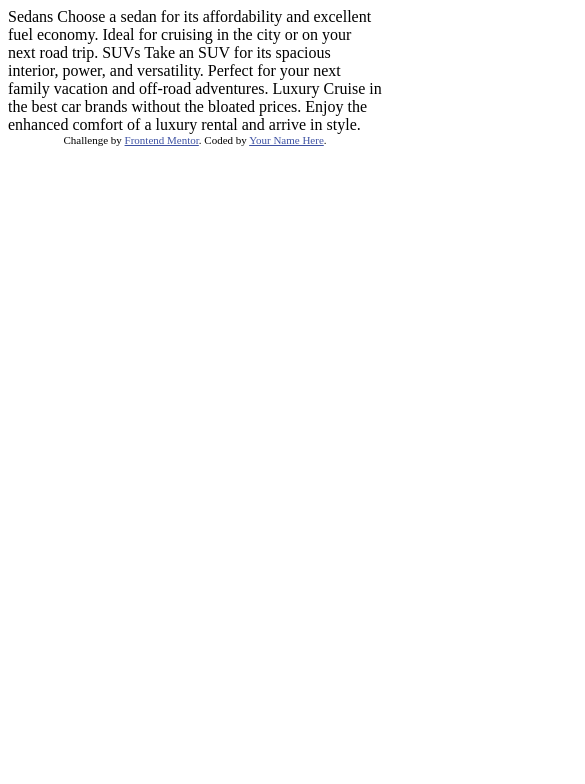
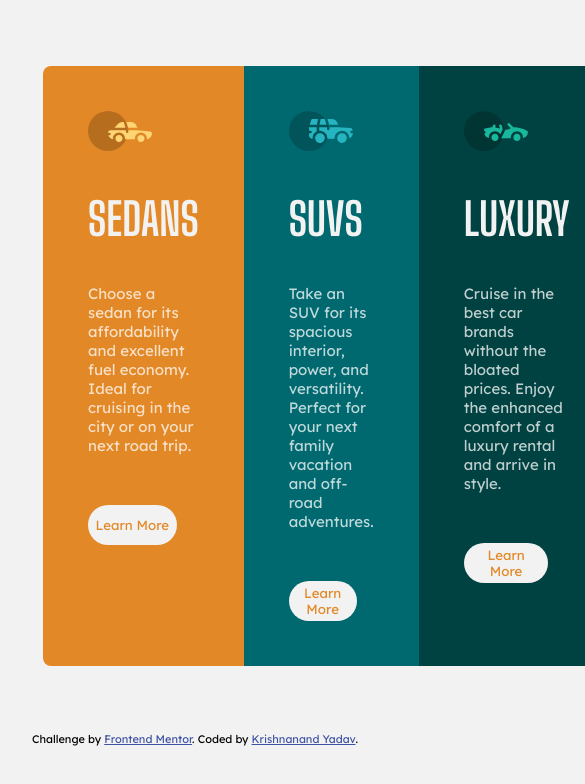
Before and after one commit to Krishnanand2517/3-column-preview-card-component, a plain HTML site: page index.html in a window 390 px wide. Shown: the top 784 px of the page, 585 px wide, since content can reach past the window. Drawn offline with Linux system fonts and the light colour scheme.

Commit message:
Finished but not responsive

```diff
--- a/index.html
+++ b/index.html
@@ -1,36 +1,83 @@
 <!DOCTYPE html>
 <html lang="en">
   <head>
-  <meta charset="UTF-8">
-  <meta name="viewport" content="width=device-width, initial-scale=1.0"> <!-- displays site properly based on user's device -->
+    <meta charset="UTF-8" />
+    <meta name="viewport" content="width=device-width, initial-scale=1.0" />
+    <!-- displays site properly based on user's device -->
 
-  <link rel="icon" type="image/png" sizes="32x32" href="./images/favicon-32x32.png">
+    <!-- Linking the fonts -->
+    <link rel="preconnect" href="https://fonts.googleapis.com" />
+    <link rel="preconnect" href="https://fonts.gstatic.com" crossorigin />
+    <link
+      href="https://fonts.googleapis.com/css2?family=Big+Shoulders+Display:wght@700&family=Lexend+Deca&display=swap"
+      rel="stylesheet"
+    />
 
-  <title>Frontend Mentor | 3-column preview card component</title>
+    <link
+      rel="icon"
+      type="image/png"
+      sizes="32x32"
+      href="./images/favicon-32x32.png"
+    />
+    <link rel="stylesheet" href="style.css" />
+
+    <title>3-column preview card component</title>
 
     <!-- Feel free to remove these styles or customise in your own stylesheet 👍 -->
     <style>
-    .attribution { font-size: 11px; text-align: center; }
-    .attribution a { color: hsl(228, 45%, 44%); }
+      .attribution {
+        font-size: 11px;
+        text-align: center;
+        color: black;
+      }
+      .attribution a {
+        color: hsl(228, 45%, 44%);
+      }
     </style>
   </head>
   <body>
-
-  Sedans
-  Choose a sedan for its affordability and excellent fuel economy. Ideal for cruising in the city
-  or on your next road trip.
-
-  SUVs
-  Take an SUV for its spacious interior, power, and versatility. Perfect for your next family vacation
-  and off-road adventures.
-
-  Luxury
-  Cruise in the best car brands without the bloated prices. Enjoy the enhanced comfort of a luxury
-  rental and arrive in style.
+    <div class="outer-box">
+      <div class="category-box" id="sedan-box">
+        <img src="images/icon-sedans.svg" alt="" class="category-img" />
+        <h2 class="category-heading">Sedans</h2>
+        Choose a sedan for its affordability and excellent fuel economy. Ideal
+        for cruising in the city or on your next road trip.
+        <div class="btn-container">
+          <a href="#">
+            <button class="learn-btn">Learn More</button>
+          </a>
+        </div>
+      </div>
+      <div class="category-box" id="suv-box">
+        <img src="images/icon-suvs.svg" alt="" class="category-img" />
+        <h2 class="category-heading">SUVs</h2>
+        Take an SUV for its spacious interior, power, and versatility. Perfect
+        for your next family vacation and off-road adventures.
+        <div class="btn-container">
+          <a href="#">
+            <button class="learn-btn">Learn More</button>
+          </a>
+        </div>
+      </div>
+      <div class="category-box" id="luxury-box">
+        <img src="images/icon-luxury.svg" alt="" class="category-img" />
+        <h2 class="category-heading">Luxury</h2>
+        Cruise in the best car brands without the bloated prices. Enjoy the
+        enhanced comfort of a luxury rental and arrive in style.
+        <div class="btn-container">
+          <a href="#">
+            <button class="learn-btn">Learn More</button>
+          </a>
+        </div>
+      </div>
+    </div>
 
     <div class="attribution">
-    Challenge by <a href="https://www.frontendmentor.io?ref=challenge" target="_blank">Frontend Mentor</a>.
-    Coded by <a href="#">Your Name Here</a>.
+      Challenge by
+      <a href="https://www.frontendmentor.io?ref=challenge" target="_blank"
+        >Frontend Mentor</a
+      >. Coded by
+      <a href="https://github.com/Krishnanand2517">Krishnanand Yadav</a>.
     </div>
   </body>
 </html>
--- /dev/null
+++ b/style.css
@@ -0,0 +1,86 @@
+body {
+    background-color: hsl(0, 0%, 95%);
+    font-family: 'Lexend Deca', sans-serif;
+    font-weight: 400;
+    font-size: 15px;
+    color: hsla(0, 0%, 100%, 0.75);
+}
+
+.outer-box {
+    margin: auto;
+    margin-top: 8vw;
+    margin-bottom: 8vw;
+    padding: 35px;
+    border-radius: 8px;
+}
+
+.category-heading {
+    font-family: 'Big Shoulders Display', cursive;
+    font-weight: 700;
+    font-size: 2.8rem;
+    text-transform: uppercase;
+    color: hsl(0, 0%, 95%);
+}
+
+.category-box {
+    padding: 45px;
+}
+
+#sedan-box {
+    border-radius: 8px 0 0 8px;
+    background-color: hsl(31, 77%, 52%);
+}
+
+#suv-box {
+    background-color: hsl(184, 100%, 22%);
+}
+
+#luxury-box {
+    border-radius: 0 8px 8px 0;
+    background-color: hsl(179, 100%, 13%);
+}
+
+.learn-btn {
+    width: 80%;
+    height: 40px;
+    background-color: hsl(0, 0%, 95%);
+    color: hsl(31, 77%, 52%);
+    font-family: 'Lexend Deca', sans-serif;
+    font-weight: 400;
+    margin-top: 50px;
+    border-radius: 40px;
+    border-color: hsl(0, 0%, 95%);
+    background-color: hsl(0, 0%, 95%);
+    border-style: none;
+}
+
+.learn-btn:hover {
+    cursor: pointer;
+    border-style: solid;
+    background-color: transparent;
+    color: hsl(0, 0%, 95%);
+}
+
+@media screen and (max-width: 780px) {
+    .outer-box {
+        width: 90%;
+        display: flex;
+    }
+
+    .category-box {
+        width: 100%;
+        align-items: center;
+    }
+}
+
+@media screen and (min-width: 780px) {
+    .outer-box {
+        width: 768px;
+        display: flex;
+    }
+
+    .category-box {
+        width: 33%;
+        justify-content: center;
+    }
+}
```
Lines whose indentation alone changed are shown as unchanged.
